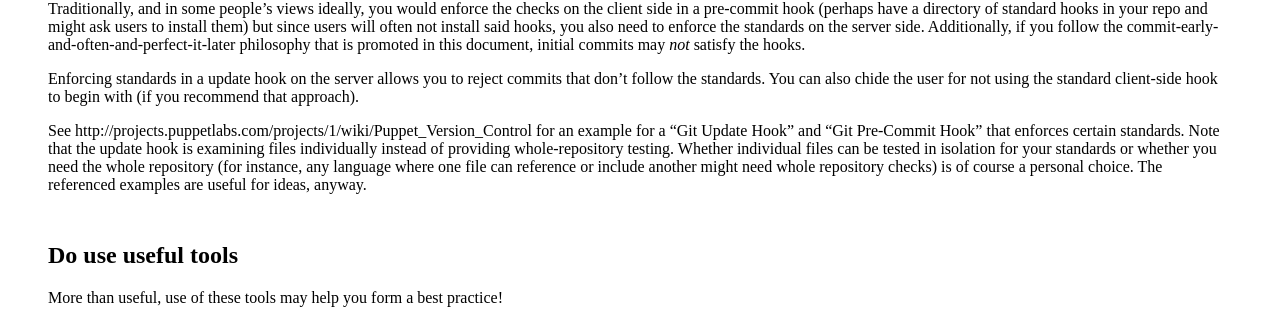
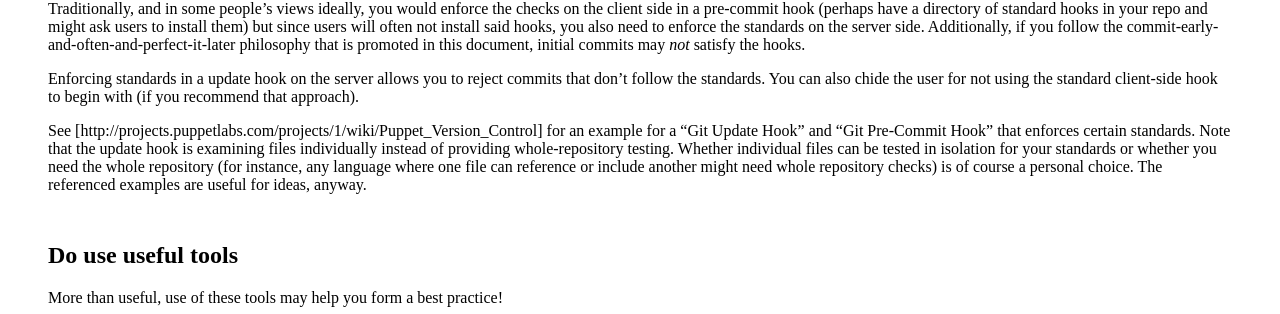
Before and after one commit to SethRobertson/GitBestPractices, a Jekyll site: the page built from index.md, in a window 1280 px wide and 900 px high, scrolled down 7720 px. Shown: the part 138-452 px from the top of the window. Built offline with Jekyll 4.4.1, drawn with Linux system fonts in a browser that asks for light colours; Markdown is read by kramdown in place of the engine named in the settings; some of the changed text lies outside the part shown.

Commit message:
typo fixes

```diff
--- a/index.md
+++ b/index.md
@@ -299,7 +299,7 @@ workflows.
 
 However, also understand that everyone already has an implicit
 private branch due to their cloned repository: they can do work
-locally do a `git pull --rebase` when they are done, perform final
+locally, do a `git pull --rebase` when they are done, perform final
 testing, and then push their work out.  If you run into a
 situation where you might need the benefits of a feature branch
 before you are done, you can even retroactively commit&branch then
@@ -726,7 +726,7 @@ chide the user for not using the standard client-side hook to
 begin with (if you recommend that approach).
 
 See
-http://projects.puppetlabs.com/projects/1/wiki/Puppet_Version_Control
+[http://projects.puppetlabs.com/projects/1/wiki/Puppet_Version_Control]
 for an example for a "Git Update Hook" and "Git Pre-Commit Hook"
 that enforces certain standards.  Note that the update hook is
 examining files individually instead of providing whole-repository
@@ -1014,7 +1014,7 @@ negative effects of each and why they might be in a best practices
 
     Yes it can be done in a sufficiently simple/non-critical
     environment with something like
-    http://toroid.org/ams/git-website-howto to help.  However, this
+    [http://toroid.org/ams/git-website-howto] to help.  However, this
     does not give you atomic updates, synchronized db updates, or
     other accouterments of an industrial deployment system.
 
```
Also changed, not shown: other parts of index.md (+2 -2 lines).
